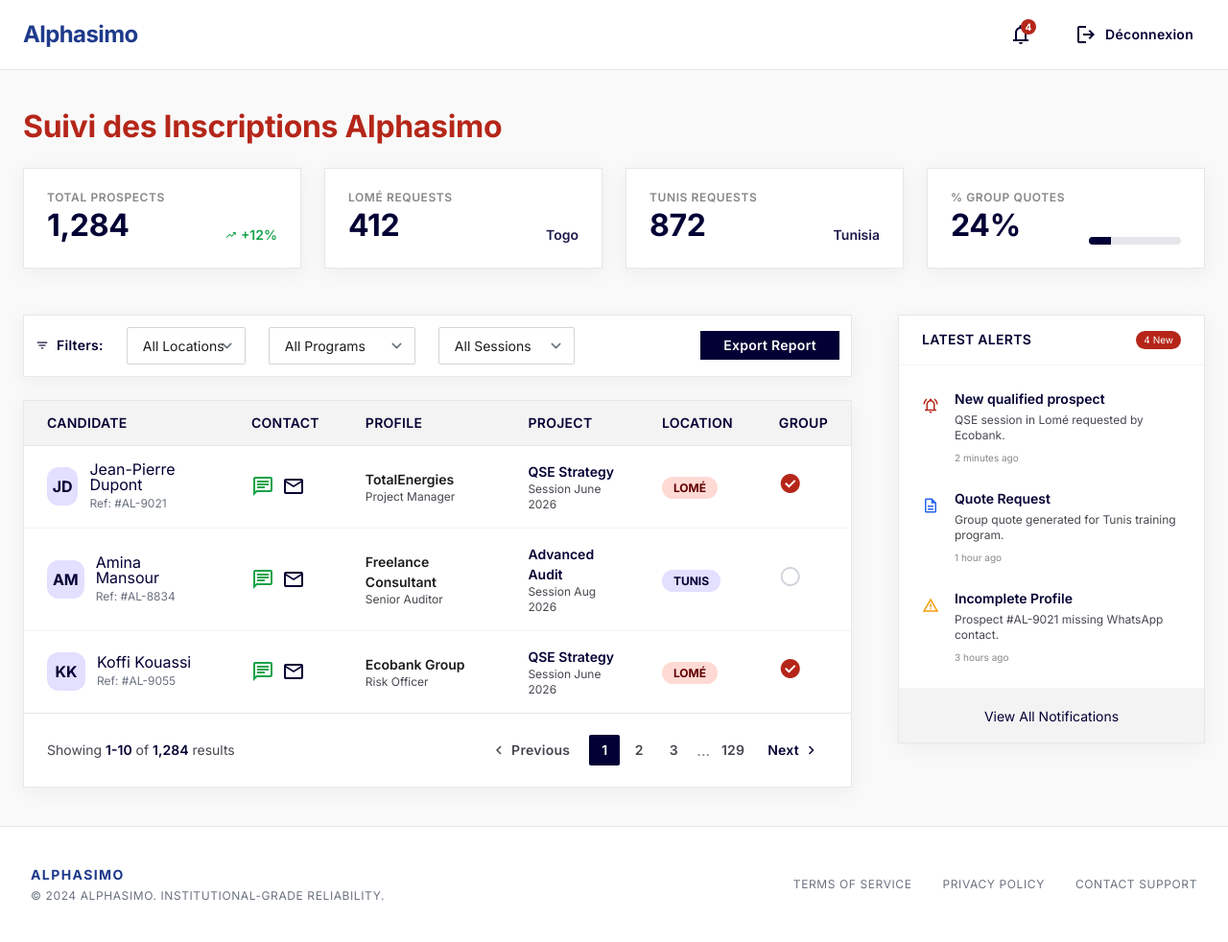
After one commit to Alk096/alphasimo, a Django app: page /dashboad/ in a window 1280 px wide. The commit adds this page. Shown: the whole page at 96% size. Run offline with Django 5.2, Linux system fonts and the light colour scheme; some libraries are stand-ins or nearby versions.

Commit message:
Dashboard begin

```diff
--- a/alphasimo/settings.py
+++ b/alphasimo/settings.py
@@ -39,6 +39,8 @@ SECRET_KEY = env('SECRET_KEY')
 DEBUG = env('DEBUG')
 
 ALLOWED_HOSTS = env.list('ALLOWED_HOSTS', default=[])
+
+CSRF_TRUSTED_ORIGINS = env.list('TRUSTED_ORIGINS', default=[])
 
 
 # Application definition
--- a/formulaire/admin.py
+++ b/formulaire/admin.py
@@ -1,5 +1,6 @@
 from django.contrib import admin
-from .models import Prospect
+from .models import Prospect, User
 
 # Register your models here.
+admin.site.register(User)
 admin.site.register(Prospect)
--- /dev/null
+++ b/formulaire/templates/dashboad.html
@@ -0,0 +1,405 @@
+<!DOCTYPE html>
+
+<html class="light" lang="fr"><head>
+<meta charset="utf-8"/>
+<meta content="width=device-width, initial-scale=1.0" name="viewport"/>
+<script src="https://cdn.tailwindcss.com?plugins=forms,container-queries"></script>
+<link href="https://fonts.googleapis.com/css2?family=Inter:wght@400;600;700;800&amp;display=swap" rel="stylesheet"/>
+<link href="https://fonts.googleapis.com/css2?family=Material+Symbols+Outlined:wght,FILL@100..700,0..1&amp;display=swap" rel="stylesheet"/>
+<link href="https://fonts.googleapis.com/css2?family=Material+Symbols+Outlined:wght,FILL@100..700,0..1&amp;display=swap" rel="stylesheet"/>
+<style>
+        .material-symbols-outlined {
+            font-variation-settings: 'FILL' 0, 'wght' 400, 'GRAD' 0, 'opsz' 24;
+        }
+        .bordeaux-border {
+            border-top: 2px solid #b52619;
+        }
+        .custom-shadow {
+            box-shadow: 0px 4px 20px rgba(2, 0, 52, 0.05);
+        }
+    </style>
+<script id="tailwind-config">
+        tailwind.config = {
+            darkMode: "class",
+            theme: {
+                extend: {
+                    "colors": {
+                        "on-tertiary-container": "#888787",
+                        "surface-dim": "#dadada",
+                        "surface-container": "#eeeeee",
+                        "surface-bright": "#f9f9f9",
+                        "primary": "#020034",
+                        "on-secondary": "#ffffff",
+                        "on-secondary-fixed": "#410000",
+                        "error": "#ba1a1a",
+                        "on-surface": "#1a1c1c",
+                        "surface-variant": "#e2e2e2",
+                        "tertiary-fixed": "#e4e2e1",
+                        "tertiary": "#080808",
+                        "secondary-fixed": "#ffdad4",
+                        "primary-container": "#1a1a4b",
+                        "on-background": "#1a1c1c",
+                        "tertiary-container": "#202020",
+                        "on-secondary-container": "#610000",
+                        "surface-container-highest": "#e2e2e2",
+                        "on-primary-fixed-variant": "#414274",
+                        "on-primary-fixed": "#151546",
+                        "surface-tint": "#59598d",
+                        "on-secondary-fixed-variant": "#920703",
+                        "secondary": "#b52619",
+                        "surface": "#f9f9f9",
+                        "on-tertiary": "#ffffff",
+                        "background": "#f9f9f9",
+                        "surface-container-high": "#e8e8e8",
+                        "on-error": "#ffffff",
+                        "secondary-fixed-dim": "#ffb4a8",
+                        "surface-container-lowest": "#ffffff",
+                        "on-tertiary-fixed-variant": "#474747",
+                        "inverse-primary": "#c2c1fc",
+                        "primary-fixed": "#e2dfff",
+                        "on-primary": "#ffffff",
+                        "error-container": "#ffdad6",
+                        "outline": "#777680",
+                        "inverse-on-surface": "#f1f1f1",
+                        "on-error-container": "#93000a",
+                        "inverse-surface": "#2f3131",
+                        "on-surface-variant": "#47464f",
+                        "surface-container-low": "#f4f3f3",
+                        "on-tertiary-fixed": "#1b1c1c",
+                        "on-primary-container": "#8383ba",
+                        "primary-fixed-dim": "#c2c1fc",
+                        "tertiary-fixed-dim": "#c8c6c6",
+                        "outline-variant": "#c8c5d0",
+                        "secondary-container": "#ff5c47"
+                    },
+                    "borderRadius": {
+                        "DEFAULT": "0.125rem",
+                        "lg": "0.25rem",
+                        "xl": "0.5rem",
+                        "full": "0.75rem"
+                    },
+                    "spacing": {
+                        "xl": "80px",
+                        "sm": "12px",
+                        "gutter": "24px",
+                        "base": "8px",
+                        "margin": "32px",
+                        "lg": "48px",
+                        "xs": "4px",
+                        "md": "24px"
+                    },
+                    "fontFamily": {
+                        "h3": ["Inter"],
+                        "body-sm": ["Inter"],
+                        "body-lg": ["Inter"],
+                        "h2": ["Inter"],
+                        "button": ["Inter"],
+                        "body-md": ["Inter"],
+                        "display": ["Inter"],
+                        "h1": ["Inter"],
+                        "label-md": ["Inter"]
+                    },
+                    "fontSize": {
+                        "h3": ["20px", {"lineHeight": "1.4", "fontWeight": "600"}],
+                        "body-sm": ["14px", {"lineHeight": "1.5", "fontWeight": "400"}],
+                        "body-lg": ["18px", {"lineHeight": "1.6", "fontWeight": "400"}],
+                        "h2": ["24px", {"lineHeight": "1.3", "fontWeight": "600"}],
+                        "button": ["14px", {"lineHeight": "1", "letterSpacing": "0.02em", "fontWeight": "600"}],
+                        "body-md": ["16px", {"lineHeight": "1.6", "fontWeight": "400"}],
+                        "display": ["48px", {"lineHeight": "1.1", "letterSpacing": "-0.02em", "fontWeight": "700"}],
+                        "h1": ["32px", {"lineHeight": "1.2", "letterSpacing": "-0.01em", "fontWeight": "700"}],
+                        "label-md": ["12px", {"lineHeight": "1", "letterSpacing": "0.05em", "fontWeight": "600"}]
+                    }
+                },
+            },
+        }
+    </script>
+</head>
+<body class="bg-background font-body-md text-on-surface">
+<!-- Top Navigation Bar -->
+<header class="bg-white dark:bg-slate-900 font-['Inter'] antialiased docked full-width top-0 border-b border-gray-200 dark:border-gray-800 flat no shadows sticky z-50">
+<div class="flex justify-between items-center w-full px-6 py-4 max-w-7xl mx-auto">
+<h1 class="text-2xl font-bold tracking-tight text-blue-900 dark:text-blue-100">Alphasimo</h1>
+<div class="flex items-center gap-4">
+<div class="relative mr-2">
+<span class="material-symbols-outlined text-primary cursor-pointer hover:bg-surface-container-low p-2 rounded-full transition-colors" data-icon="notifications">notifications</span>
+<span class="absolute top-1 right-1 bg-secondary text-white text-[10px] font-bold h-4 w-4 flex items-center justify-center rounded-full">4</span>
+</div>
+<button class="flex items-center gap-2 text-primary hover:bg-surface-container-low px-3 py-2 rounded-lg transition-colors font-button text-button">
+<span class="material-symbols-outlined" data-icon="logout">logout</span>
+<span>Déconnexion</span>
+</button>
+</div>
+</div>
+</header>
+<main class="max-w-7xl mx-auto px-6 py-10">
+<!-- Dashboard Header & KPIs -->
+<section class="mb-lg">
+<h2 class="font-h1 text-h1 text-secondary mb-md">Suivi des Inscriptions Alphasimo</h2>
+<div class="grid grid-cols-1 md:grid-cols-4 gap-gutter">
+<!-- KPI Card 1 -->
+<div class="bg-white p-md border border-gray-200 bordeaux-border custom-shadow">
+<p class="font-label-md text-label-md text-on-tertiary-container uppercase mb-xs">Total Prospects</p>
+<div class="flex justify-between items-end">
+<span class="font-h1 text-h1 text-primary">1,284</span>
+<span class="text-green-600 text-sm font-semibold flex items-center gap-1">
+<span class="material-symbols-outlined text-xs" data-icon="trending_up">trending_up</span> +12%
+                        </span>
+</div>
+</div>
+<!-- KPI Card 2 -->
+<div class="bg-white p-md border border-gray-200 bordeaux-border custom-shadow">
+<p class="font-label-md text-label-md text-on-tertiary-container uppercase mb-xs">Lomé Requests</p>
+<div class="flex justify-between items-end">
+<span class="font-h1 text-h1 text-primary">412</span>
+<span class="text-primary-container text-sm font-semibold">Togo</span>
+</div>
+</div>
+<!-- KPI Card 3 -->
+<div class="bg-white p-md border border-gray-200 bordeaux-border custom-shadow">
+<p class="font-label-md text-label-md text-on-tertiary-container uppercase mb-xs">Tunis Requests</p>
+<div class="flex justify-between items-end">
+<span class="font-h1 text-h1 text-primary">872</span>
+<span class="text-primary-container text-sm font-semibold">Tunisia</span>
+</div>
+</div>
+<!-- KPI Card 4 -->
+<div class="bg-white p-md border border-gray-200 bordeaux-border custom-shadow">
+<p class="font-label-md text-label-md text-on-tertiary-container uppercase mb-xs">% Group Quotes</p>
+<div class="flex justify-between items-end">
+<span class="font-h1 text-h1 text-primary">24%</span>
+<div class="w-24 bg-gray-200 h-2 rounded-full overflow-hidden">
+<div class="bg-primary h-full" style="width: 24%"></div>
+</div>
+</div>
+</div>
+</div>
+</section>
+<div class="flex flex-col lg:flex-row gap-lg">
+<!-- Main Content Area -->
+<div class="flex-grow space-y-md">
+<!-- Filtering Toolbar -->
+<div class="bg-white p-sm border border-gray-200 custom-shadow flex flex-wrap items-center gap-md">
+<div class="flex items-center gap-2">
+<span class="material-symbols-outlined text-primary text-sm" data-icon="filter_list">filter_list</span>
+<span class="font-button text-button text-primary">Filters:</span>
+</div>
+<select class="border-gray-300 rounded focus:border-primary focus:ring-0 text-body-sm font-body-sm px-4 py-2 bg-white">
+<option>All Locations</option>
+<option>Lomé, Togo</option>
+<option>Tunis, Tunisia</option>
+</select>
+<select class="border-gray-300 rounded focus:border-primary focus:ring-0 text-body-sm font-body-sm px-4 py-2 bg-white">
+<option>All Programs</option>
+<option>QSE Management</option>
+<option>Audit &amp; Control</option>
+<option>Supply Chain</option>
+</select>
+<select class="border-gray-300 rounded focus:border-primary focus:ring-0 text-body-sm font-body-sm px-4 py-2 bg-white">
+<option>All Sessions</option>
+<option>June 2026</option>
+<option>August 2026</option>
+<option>December 2026</option>
+</select>
+<button class="ml-auto bg-primary text-white px-6 py-2 font-button text-button hover:bg-primary-container transition-colors active:scale-95 duration-150">
+                        Export Report
+                    </button>
+</div>
+<!-- Prospects Table -->
+<div class="bg-white border border-gray-200 custom-shadow overflow-hidden">
+<table class="w-full text-left border-collapse">
+<thead>
+<tr class="bg-surface-container-low border-b border-gray-200">
+<th class="px-6 py-4 font-button text-button text-primary uppercase">Candidate</th>
+<th class="px-6 py-4 font-button text-button text-primary uppercase">Contact</th>
+<th class="px-6 py-4 font-button text-button text-primary uppercase">Profile</th>
+<th class="px-6 py-4 font-button text-button text-primary uppercase">Project</th>
+<th class="px-6 py-4 font-button text-button text-primary uppercase">Location</th>
+<th class="px-6 py-4 font-button text-button text-primary uppercase">Group</th>
+</tr>
+</thead>
+<tbody class="divide-y divide-gray-100">
+<!-- Row 1 -->
+<tr class="hover:bg-gray-50 transition-colors">
+<td class="px-6 py-4">
+<div class="flex items-center gap-3">
+<div class="w-10 h-10 rounded-full bg-primary-fixed flex items-center justify-center font-bold text-primary">JD</div>
+<div>
+<p class="font-h3 text-body-md text-primary leading-none">Jean-Pierre Dupont</p>
+<p class="text-xs text-gray-500 mt-1">Ref: #AL-9021</p>
+</div>
+</div>
+</td>
+<td class="px-6 py-4">
+<div class="flex gap-2">
+<span class="material-symbols-outlined text-green-600 cursor-pointer" data-icon="chat">chat</span>
+<span class="material-symbols-outlined text-primary cursor-pointer" data-icon="mail">mail</span>
+</div>
+</td>
+<td class="px-6 py-4">
+<p class="text-body-sm font-semibold text-on-surface">TotalEnergies</p>
+<p class="text-xs text-on-surface-variant">Project Manager</p>
+</td>
+<td class="px-6 py-4">
+<p class="text-body-sm font-semibold text-primary">QSE Strategy</p>
+<p class="text-xs text-on-surface-variant">Session June 2026</p>
+</td>
+<td class="px-6 py-4">
+<span class="px-3 py-1 text-xs font-bold rounded-full bg-secondary-fixed text-on-secondary-container">LOMÉ</span>
+</td>
+<td class="px-6 py-4">
+<span class="material-symbols-outlined text-secondary" data-icon="check_circle" data-weight="fill" style="font-variation-settings: 'FILL' 1;">check_circle</span>
+</td>
+</tr>
+<!-- Row 2 -->
+<tr class="hover:bg-gray-50 transition-colors bg-surface-container-lowest">
+<td class="px-6 py-4">
+<div class="flex items-center gap-3">
+<div class="w-10 h-10 rounded-full bg-primary-fixed flex items-center justify-center font-bold text-primary">AM</div>
+<div>
+<p class="font-h3 text-body-md text-primary leading-none">Amina Mansour</p>
+<p class="text-xs text-gray-500 mt-1">Ref: #AL-8834</p>
+</div>
+</div>
+</td>
+<td class="px-6 py-4">
+<div class="flex gap-2">
+<span class="material-symbols-outlined text-green-600 cursor-pointer" data-icon="chat">chat</span>
+<span class="material-symbols-outlined text-primary cursor-pointer" data-icon="mail">mail</span>
+</div>
+</td>
+<td class="px-6 py-4">
+<p class="text-body-sm font-semibold text-on-surface">Freelance Consultant</p>
+<p class="text-xs text-on-surface-variant">Senior Auditor</p>
+</td>
+<td class="px-6 py-4">
+<p class="text-body-sm font-semibold text-primary">Advanced Audit</p>
+<p class="text-xs text-on-surface-variant">Session Aug 2026</p>
+</td>
+<td class="px-6 py-4">
+<span class="px-3 py-1 text-xs font-bold rounded-full bg-primary-fixed text-primary">TUNIS</span>
+</td>
+<td class="px-6 py-4">
+<span class="material-symbols-outlined text-gray-300" data-icon="radio_button_unchecked">radio_button_unchecked</span>
+</td>
+</tr>
+<!-- Row 3 -->
+<tr class="hover:bg-gray-50 transition-colors">
+<td class="px-6 py-4">
+<div class="flex items-center gap-3">
+<div class="w-10 h-10 rounded-full bg-primary-fixed flex items-center justify-center font-bold text-primary">KK</div>
+<div>
+<p class="font-h3 text-body-md text-primary leading-none">Koffi Kouassi</p>
+<p class="text-xs text-gray-500 mt-1">Ref: #AL-9055</p>
+</div>
+</div>
+</td>
+<td class="px-6 py-4">
+<div class="flex gap-2">
+<span class="material-symbols-outlined text-green-600 cursor-pointer" data-icon="chat">chat</span>
+<span class="material-symbols-outlined text-primary cursor-pointer" data-icon="mail">mail</span>
+</div>
+</td>
+<td class="px-6 py-4">
+<p class="text-body-sm font-semibold text-on-surface">Ecobank Group</p>
+<p class="text-xs text-on-surface-variant">Risk Officer</p>
+</td>
+<td class="px-6 py-4">
+<p class="text-body-sm font-semibold text-primary">QSE Strategy</p>
+<p class="text-xs text-on-surface-variant">Session June 2026</p>
+</td>
+<td class="px-6 py-4">
+<span class="px-3 py-1 text-xs font-bold rounded-full bg-secondary-fixed text-on-secondary-container">LOMÉ</span>
+</td>
+<td class="px-6 py-4">
+<span class="material-symbols-outlined text-secondary" data-icon="check_circle" data-weight="fill" style="font-variation-settings: 'FILL' 1;">check_circle</span>
+</td>
+</tr>
+</tbody>
+</table><div class="px-6 py-4 bg-white border-t border-gray-200 flex items-center justify-between">
+<div class="text-body-sm text-on-surface-variant">
+        Showing <span class="font-semibold text-primary">1-10</span> of <span class="font-semibold text-primary">1,284</span> results
+    </div>
+<nav class="inline-flex items-center gap-1">
+<button class="p-2 rounded hover:bg-surface-container-low text-on-surface-variant disabled:opacity-50 transition-colors flex items-center justify-center">
+<span class="material-symbols-outlined text-lg" data-icon="chevron_left">chevron_left</span>
+<span class="font-button text-button ml-1">Previous</span>
+</button>
+<div class="flex items-center gap-1 px-2">
+<button class="w-8 h-8 flex items-center justify-center rounded font-button text-button bg-primary text-white">1</button>
+<button class="w-8 h-8 flex items-center justify-center rounded font-button text-button text-on-surface-variant hover:bg-surface-container-low transition-colors">2</button>
+<button class="w-8 h-8 flex items-center justify-center rounded font-button text-button text-on-surface-variant hover:bg-surface-container-low transition-colors">3</button>
+<span class="px-1 text-on-tertiary-container">...</span>
+<button class="w-8 h-8 flex items-center justify-center rounded font-button text-button text-on-surface-variant hover:bg-surface-container-low transition-colors">129</button>
+</div>
+<button class="p-2 rounded hover:bg-surface-container-low text-primary transition-colors flex items-center justify-center">
+<span class="font-button text-button mr-1">Next</span>
+<span class="material-symbols-outlined text-lg" data-icon="chevron_right">chevron_right</span>
+</button>
+</nav>
+</div>
+</div>
+</div>
+<!-- Notifications Sidebar -->
+<aside class="w-full lg:w-80 shrink-0">
+<div class="bg-white border border-gray-200 custom-shadow bordeaux-border">
+<div class="px-6 py-4 border-b border-gray-100 flex items-center justify-between">
+<h3 class="font-button text-button text-primary uppercase">Latest Alerts</h3>
+<span class="bg-secondary text-white text-[10px] px-2 py-0.5 rounded-full">4 New</span>
+</div>
+<div class="p-6 space-y-6">
+<!-- Alert Item -->
+<div class="flex gap-4">
+<div class="mt-1">
+<span class="material-symbols-outlined text-secondary text-lg" data-icon="notifications_active">notifications_active</span>
+</div>
+<div>
+<p class="text-body-sm text-primary font-semibold">New qualified prospect</p>
+<p class="text-xs text-on-surface-variant mt-1">QSE session in Lomé requested by Ecobank.</p>
+<p class="text-[10px] text-on-tertiary-container mt-2">2 minutes ago</p>
+</div>
+</div>
+<!-- Alert Item -->
+<div class="flex gap-4">
+<div class="mt-1">
+<span class="material-symbols-outlined text-blue-600 text-lg" data-icon="description">description</span>
+</div>
+<div>
+<p class="text-body-sm text-primary font-semibold">Quote Request</p>
+<p class="text-xs text-on-surface-variant mt-1">Group quote generated for Tunis training program.</p>
+<p class="text-[10px] text-on-tertiary-container mt-2">1 hour ago</p>
+</div>
+</div>
+<!-- Alert Item -->
+<div class="flex gap-4">
+<div class="mt-1">
+<span class="material-symbols-outlined text-amber-500 text-lg" data-icon="warning">warning</span>
+</div>
+<div>
+<p class="text-body-sm text-primary font-semibold">Incomplete Profile</p>
+<p class="text-xs text-on-surface-variant mt-1">Prospect #AL-9021 missing WhatsApp contact.</p>
+<p class="text-[10px] text-on-tertiary-container mt-2">3 hours ago</p>
+</div>
+</div>
+</div>
+<div class="p-4 bg-surface-container-low border-t border-gray-100 text-center">
+<a class="text-body-sm font-button text-primary hover:underline" href="#">View All Notifications</a>
+</div>
+</div>
+</aside>
+</div>
+</main>
+<footer class="bg-white dark:bg-slate-900 border-t border-gray-200 dark:border-gray-800 flat no shadows">
+<div class="flex flex-col md:flex-row justify-between items-center w-full px-8 py-10 max-w-7xl mx-auto gap-4">
+<div class="flex flex-col gap-1">
+<span class="text-sm font-bold text-blue-900 dark:text-blue-100 uppercase tracking-widest">Alphasimo</span>
+<p class="text-xs font-['Inter'] text-gray-500 uppercase tracking-wider">© 2024 Alphasimo. Institutional-grade reliability.</p>
+</div>
+<div class="flex gap-8">
+<a class="text-xs font-['Inter'] text-gray-500 uppercase tracking-wider hover:text-blue-800 dark:hover:text-blue-300 transition-opacity duration-200" href="#">Terms of Service</a>
+<a class="text-xs font-['Inter'] text-gray-500 uppercase tracking-wider hover:text-blue-800 dark:hover:text-blue-300 transition-opacity duration-200" href="#">Privacy Policy</a>
+<a class="text-xs font-['Inter'] text-gray-500 uppercase tracking-wider hover:text-blue-800 dark:hover:text-blue-300 transition-opacity duration-200" href="#">Contact Support</a>
+</div>
+</div>
+</footer>
+</body></html>
--- a/formulaire/urls.py
+++ b/formulaire/urls.py
@@ -1,5 +1,11 @@
 from django.urls import path
 from . import views
+from django.contrib.auth import views as auth_views
+
 urlpatterns = [
-    path('', views.formulaire, name='formulaire')
+    path('', views.formulaire, name='formulaire'),
+    path('login/', views.user_login, name='login'),
+    path('logout/', auth_views.LogoutView.as_view(), name='logout'),
+
+    path('dashboad/', views.dashboad, name='dashboad'),
 ]
--- a/formulaire/views.py
+++ b/formulaire/views.py
@@ -1,6 +1,7 @@
 from django.shortcuts import render, redirect
 from .forms import ProspectForm
 from django.contrib import messages
+from django.contrib.auth import authenticate, login
 
 def formulaire(request):
     if request.method == 'POST':
@@ -15,3 +16,22 @@ def formulaire(request):
         form = ProspectForm()
 
     return render(request, 'formulaire.html', {'form': form})
+
+
+def user_login(request):
+    if request.method == 'POST':
+        email = request.POST.get('email')
+        password = request.POST.get('password')
+
+        user = authenticate(request, username=email, password=password)
+        if user is not None:
+            login(request, user)
+            return redirect('dashboad')
+        else:
+            messages.error(request, "Nom d'utilisateur ou mot de passe incorrect.")
+
+    return render(request, 'login.html')
+
+
+def dashboad(request):
+    return render(request, 'dashboad.html')
```
Also changed, not shown: formulaire/models.py (+7 -1 lines), formulaire/templates/formulaire.html (+39 -20 lines), formulaire/templates/login.html (added, +99 -0 lines).
